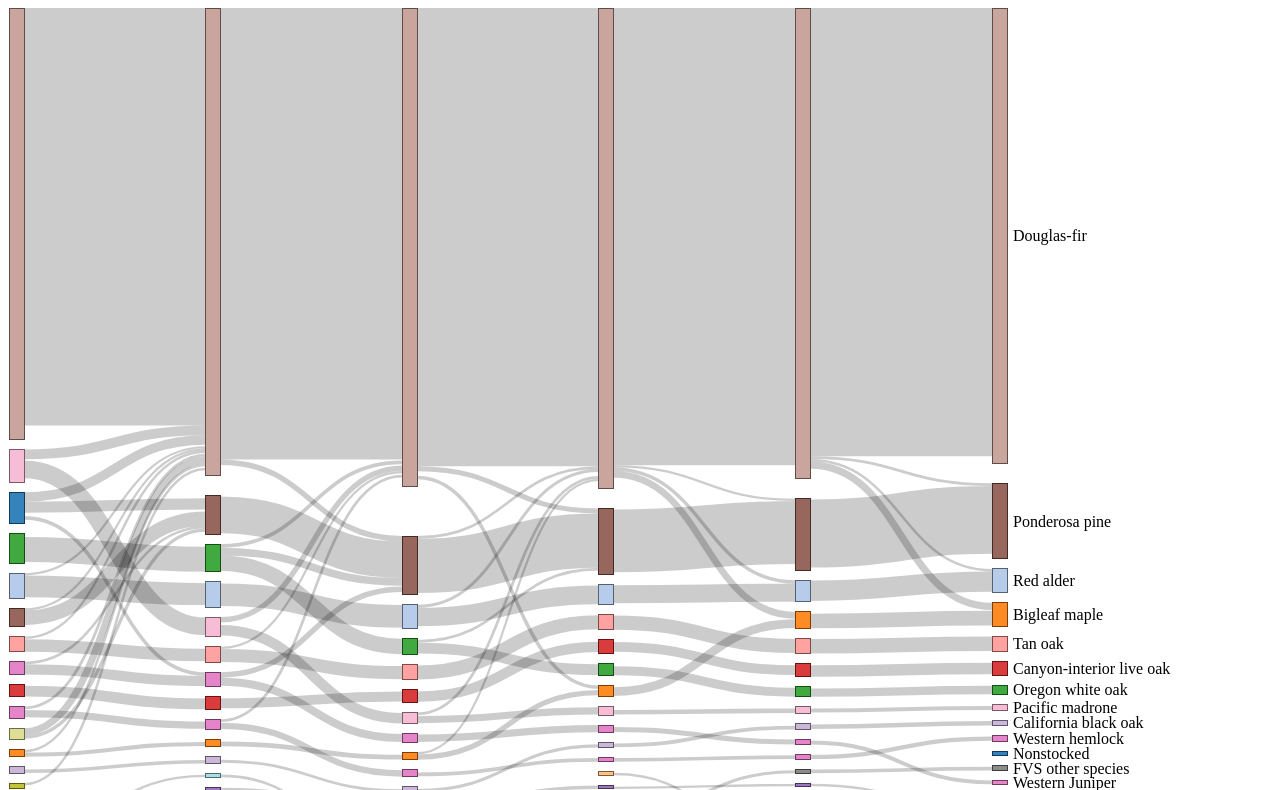
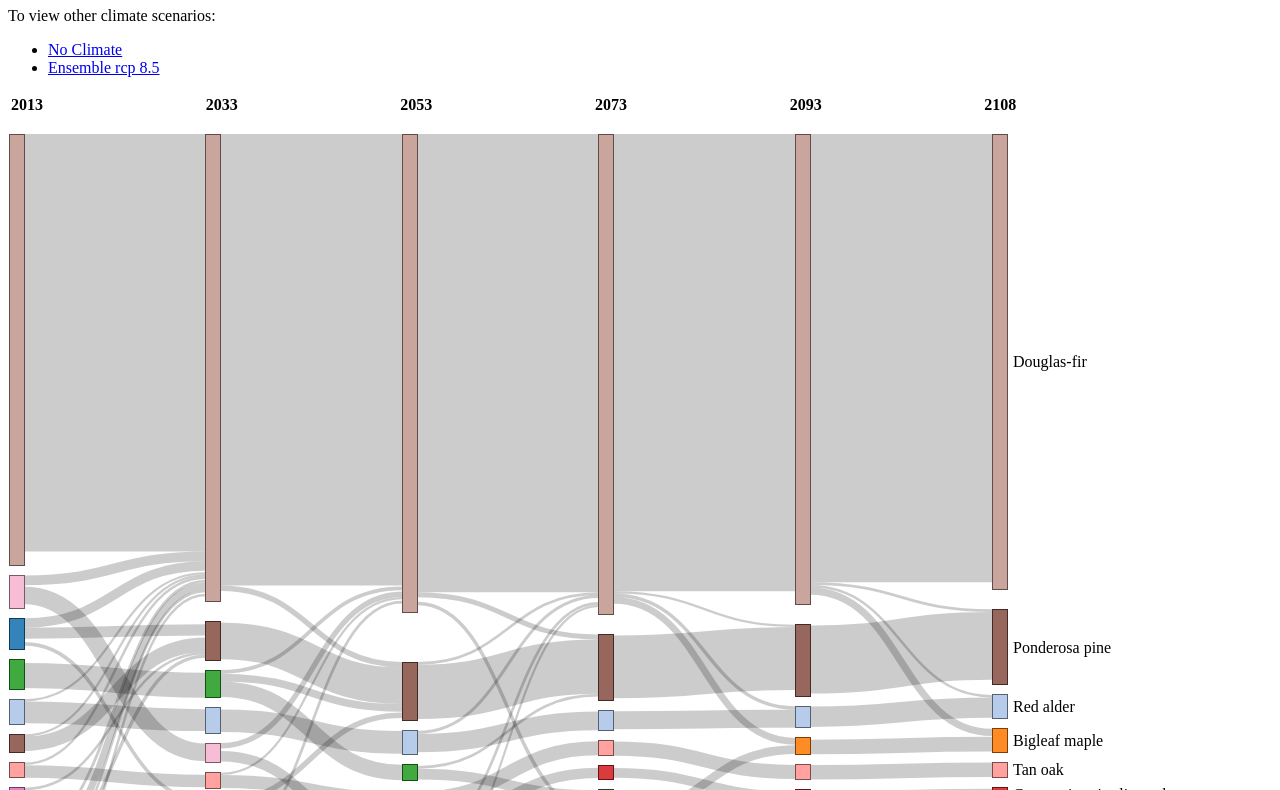
Before and after one commit to Ecotrust/forest_climate_visualization, a plain HTML site: page ensemble45.html in a window 1280 px wide. Shown: the part 73-863 px from the top of the page. Drawn offline with Linux system fonts and the light colour scheme.

Commit message:
Adding headers and un-hiding small nodes

```diff
--- a/ensemble45.html
+++ b/ensemble45.html
@@ -5,19 +5,40 @@
 <link rel="stylesheet" href="sankey.css">
 
 <body>
-    <h1>Sankey Diagrams [Ensemble 45]</h1>
+    <h1>PNW Forest Types [Ensemble 45]</h1>
+
+    <p>To view other climate scenarios:</p>
+    <ul>
+        <li><a href="index.html">No Climate</a></li>
+        <li><a href="ensemble85.html">Ensemble rcp 8.5</a></li>
+    </ul>
+
+    <table class="column-header-container">
+      <tr>
+        <th class="column-header">
+          2013
+        </th>
+        <th class="column-header">
+          2033
+        </th>
+        <th class="column-header">
+          2053
+        </th>
+        <th class="column-header">
+          2073
+        </th>
+        <th class="column-header">
+          2093
+        </th>
+        <th class="column-header">
+          2108
+        </th>
+      </tr>
+    </table>
 
     <p id="chart">
 
     <aside>Drag to rearrange nodes.</aside>
-
-    <p>To view other climate scenarios:</p>
-    <ul>
-        <li><a href="index.html">No Climate</a></li>
-        <li><a href="ensemble45.html">Ensemble rcp 4.5</a></li>
-        <li><a href="ensemble85.html">Ensemble rcp 8.5</a></li>
-    </ul>
-
 
     <script type="text/javascript" src="d3.v3.min.js"></script>
     <script type="text/javascript" src="sankey.js"></script>
--- a/generate_sankey.js
+++ b/generate_sankey.js
@@ -47,13 +47,6 @@ generate_sankey = function(data){
       .attr("width", sankey.nodeWidth())
       .style("fill", function(d) { return d.color = color(d.name.replace(/ .*/, "")); })
       .style("stroke", function(d) { return d3.rgb(d.color).darker(2); })
-      .style("visibility", function(d) {
-        if (d.value >= threshold) {
-          return 'visible';
-        } else {
-          return 'hidden';
-        }
-      })
     .append("title")
       .text(function(d) { return d.name + "\n" + format(d.value); });
 
--- a/sankey.css
+++ b/sankey.css
@@ -1,3 +1,12 @@
+.column-header-container {
+  width: 1170px;
+}
+
+.column-header {
+  width:195px;
+  text-align: left;
+}
+
 #chart {
   height: 1000px;
 }
```
Also changed, not shown: ensemble85.html (+27 -5 lines), index.html (+26 -6 lines).
